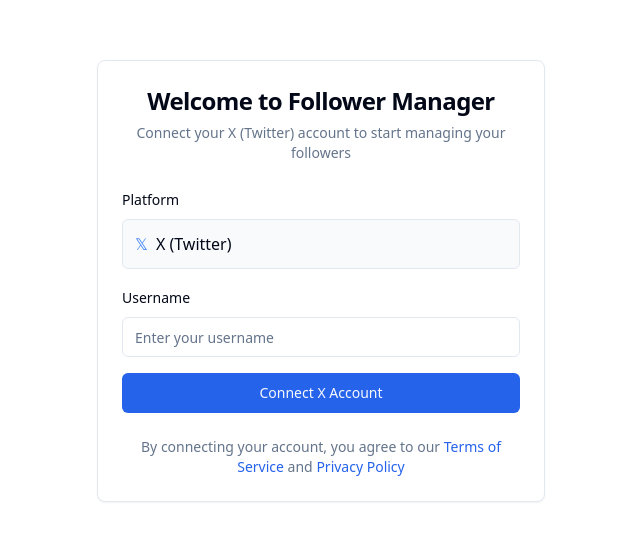
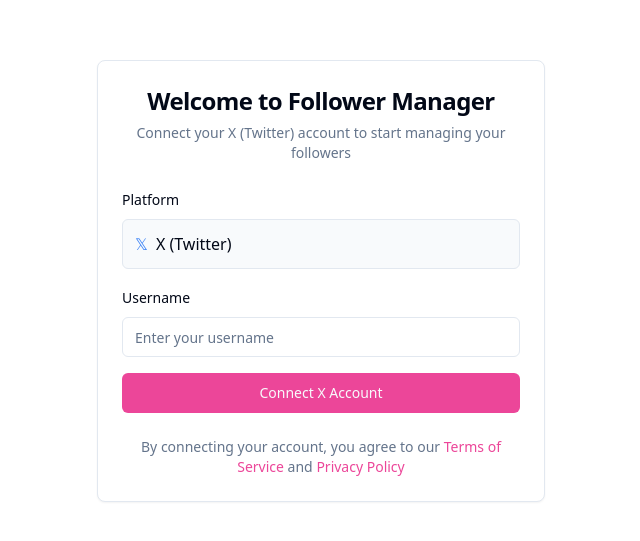
Before and after one commit to Nivetha200111/unfollowers, a React (Vite) app: page /login in a window 1280 px wide. Shown: the part 119-660 px from the top of the page, without its empty margins (319-959 px from the left). Built offline with nearby package versions, Linux system fonts and the light colour scheme.

Commit message:
Theme: switch primary/ring to pink for deployment verification

```diff
--- a/src/index.css
+++ b/src/index.css
@@ -10,7 +10,7 @@
     --card-foreground: 222.2 84% 4.9%;
     --popover: 0 0% 100%;
     --popover-foreground: 222.2 84% 4.9%;
-    --primary: 221.2 83.2% 53.3%;
+    --primary: 330 81% 60%;
     --primary-foreground: 210 40% 98%;
     --secondary: 210 40% 96%;
     --secondary-foreground: 222.2 84% 4.9%;
@@ -22,7 +22,7 @@
     --destructive-foreground: 210 40% 98%;
     --border: 214.3 31.8% 91.4%;
     --input: 214.3 31.8% 91.4%;
-    --ring: 221.2 83.2% 53.3%;
+    --ring: 330 81% 60%;
     --radius: 0.5rem;
   }
 
@@ -33,7 +33,7 @@
     --card-foreground: 210 40% 98%;
     --popover: 222.2 84% 4.9%;
     --popover-foreground: 210 40% 98%;
-    --primary: 217.2 91.2% 59.8%;
+    --primary: 330 81% 60%;
     --primary-foreground: 222.2 84% 4.9%;
     --secondary: 217.2 32.6% 17.5%;
     --secondary-foreground: 210 40% 98%;
@@ -45,7 +45,7 @@
     --destructive-foreground: 210 40% 98%;
     --border: 217.2 32.6% 17.5%;
     --input: 217.2 32.6% 17.5%;
-    --ring: 224.3 76.3% 94.1%;
+    --ring: 330 81% 60%;
   }
 }
 
```
